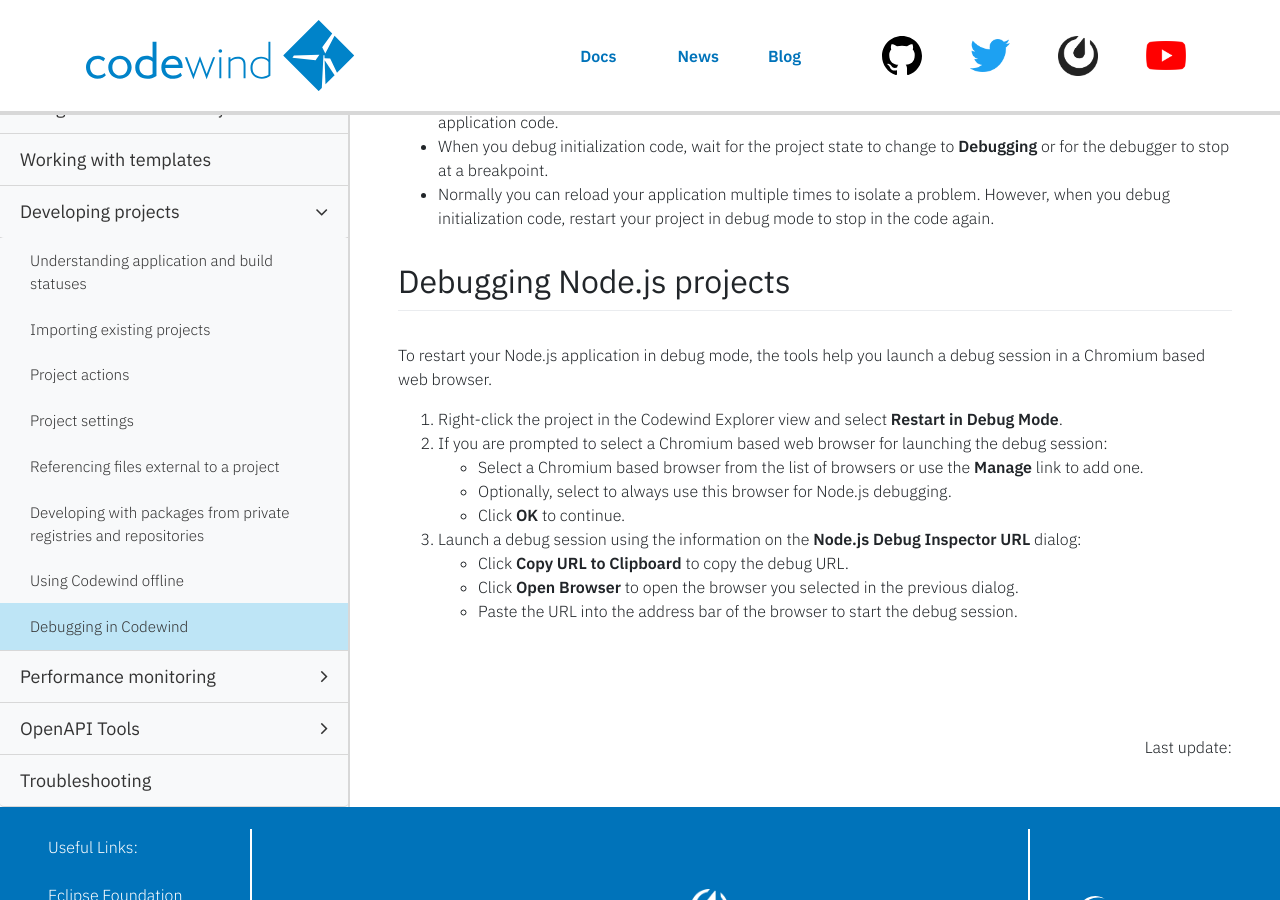
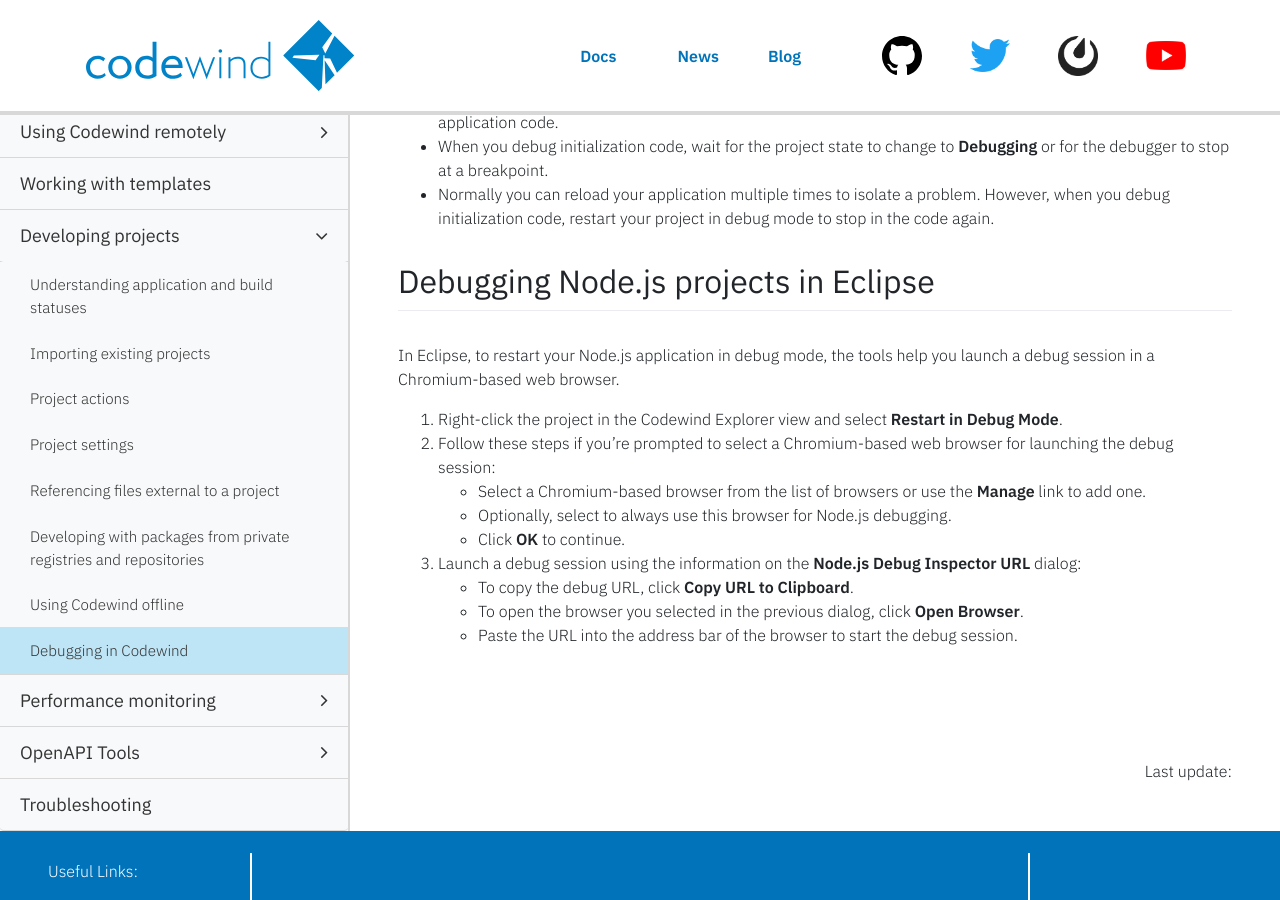
Before and after one commit to eclipse-archived/codewind-docs, a Jekyll site: the page built from docs/_documentations/debugging.md, in a window 1280 px wide and 900 px high, scrolled down 836 px. Built offline with Jekyll 4.4.1, drawn with Linux system fonts in a browser that asks for light colours; nearby versions of some CDN libraries; comment, search, counter and statistics services are not loaded.

Commit message:
Edits based on feedback
Signed-off-by: Sarah Ishida <sishida@us.ibm.com>

```diff
--- a/docs/_documentations/debugging.md
+++ b/docs/_documentations/debugging.md
@@ -29,14 +29,14 @@ If you want to use Java hot code replace and change your code while you debug, d
 - When you debug initialization code, wait for the project state to change to **Debugging** or for the debugger to stop at a breakpoint.
 - Normally you can reload your application multiple times to isolate a problem. However, when you debug initialization code, restart your project in debug mode to stop in the code again.
 
-## Debugging Node.js projects
-To restart your Node.js application in debug mode, the tools help you launch a debug session in a Chromium based web browser.
+## Debugging Node.js projects in Eclipse
+In Eclipse, to restart your Node.js application in debug mode, the tools help you launch a debug session in a Chromium-based web browser.
 1. Right-click the project in the Codewind Explorer view and select **Restart in Debug Mode**.
-2. If you are prompted to select a Chromium based web browser for launching the debug session:
-    - Select a Chromium based browser from the list of browsers or use the **Manage** link to add one.
+2. Follow these steps if you're prompted to select a Chromium-based web browser for launching the debug session:
+    - Select a Chromium-based browser from the list of browsers or use the **Manage** link to add one.
     - Optionally, select to always use this browser for Node.js debugging.
 	- Click **OK** to continue.
 3. Launch a debug session using the information on the **Node.js Debug Inspector URL** dialog:
-    - Click **Copy URL to Clipboard** to copy the debug URL.
-	- Click **Open Browser** to open the browser you selected in the previous dialog.
+    - To copy the debug URL, click **Copy URL to Clipboard**.
+	- To open the browser you selected in the previous dialog, click **Open Browser**.
 	- Paste the URL into the address bar of the browser to start the debug session.
```
